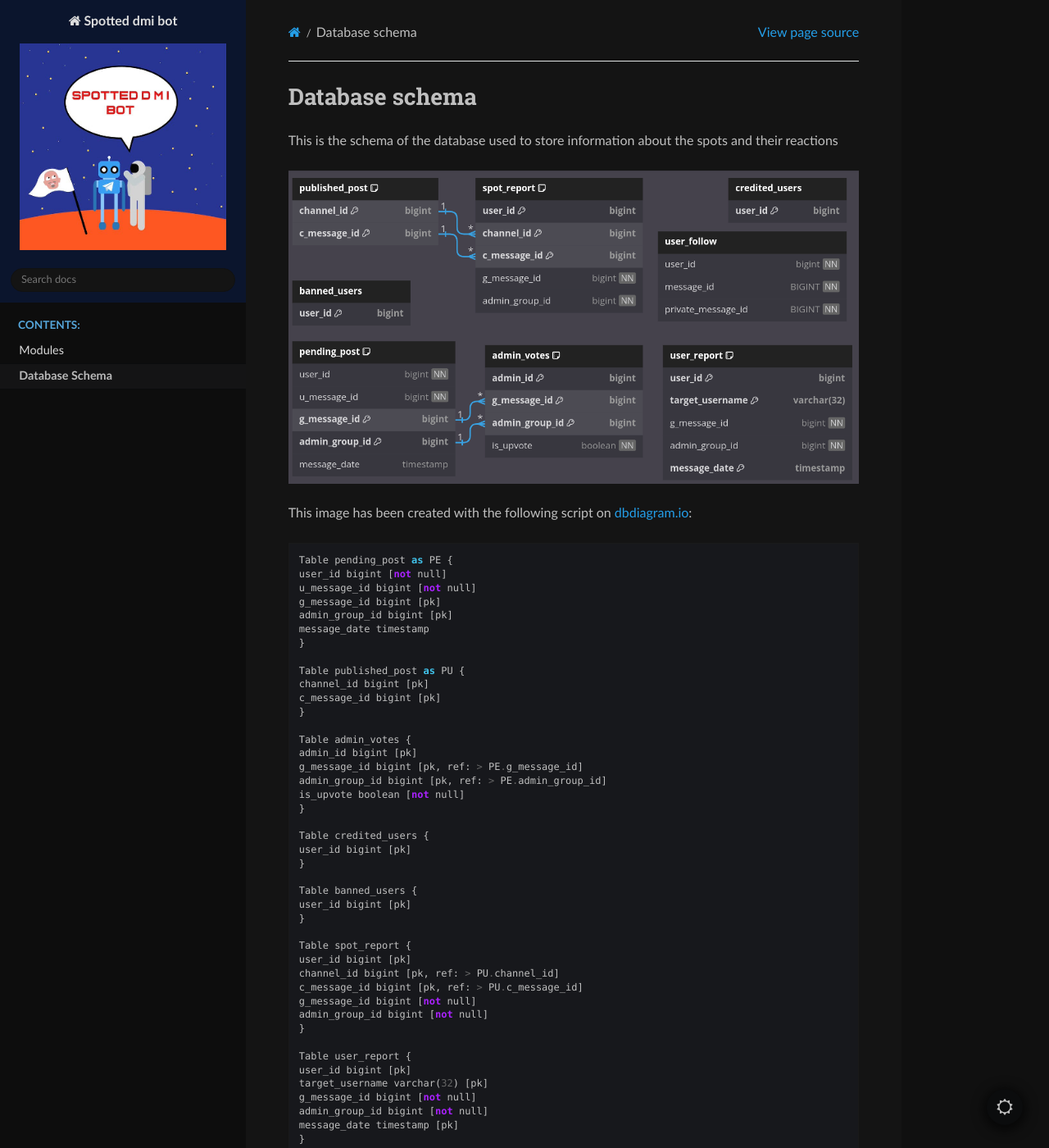
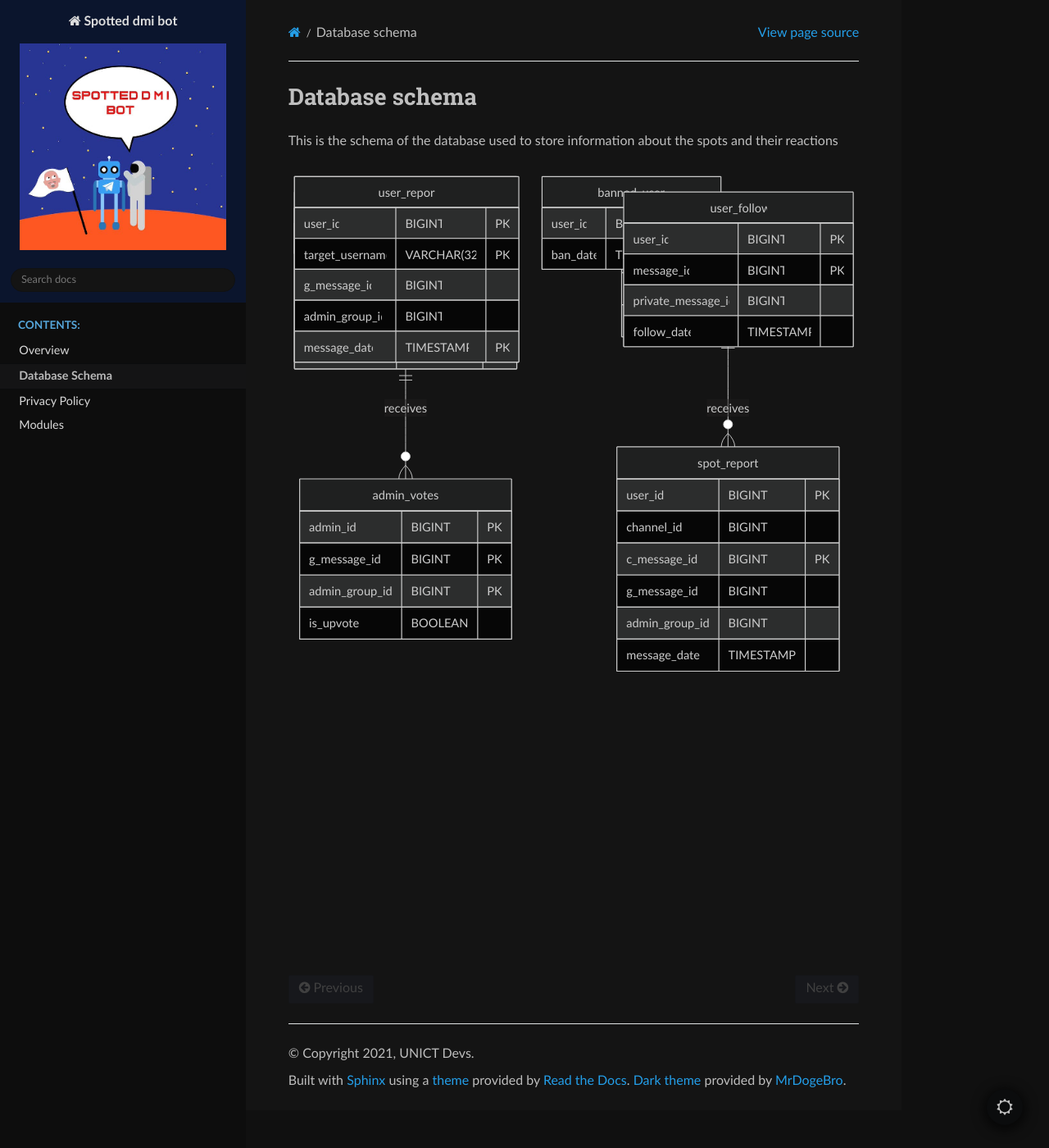
Before and after one commit to UNICT-DMI/Telegram-SpottedDMI-Bot, a Sphinx documentation site: the page built from docs/source/dbschema.rst, in a window 1280 px wide and 1400 px high. Shown: the whole window at 82% size. Built offline with Sphinx 7.4.7 and the Read the Docs theme 2.0.0, drawn with Linux system fonts in a browser that asks for light colours; some of the changed text lies outside the part shown.

```diff
--- a/docs/requirements.txt
+++ b/docs/requirements.txt
@@ -2,3 +2,5 @@ sphinx
 sphinx_rtd_theme
 sphinx_autodoc_typehints
 sphinx-rtd-dark-mode
+sphinxcontrib-mermaid
+m2r2
--- a/docs/source/conf.py
+++ b/docs/source/conf.py
@@ -19,8 +19,8 @@ sys.path.insert(0, os.path.abspath("../.."))  # path to the actual project root
 # -- Project information -----------------------------------------------------
 
 project = "Spotted dmi bot"
-copyright = "2021, Tend, drendog, alepiaz, Helias"
-author = "Tend, drendog, alepiaz, Helias"
+copyright = "2021, UNICT Devs"
+author = "Tend, drendog, alepiaz, Helias, Herbrant, LightDestory, TaToTanWeb"
 
 # -- General configuration ---------------------------------------------------
 
@@ -38,6 +38,8 @@ extensions = [
     "sphinx.ext.viewcode",  # add source code links to the documentation
     "sphinx.ext.coverage",  # add coverage links to the documentation
     "sphinx.ext.intersphinx",  # add external mapping to other documentation
+    "m2r2",  # to convert markdown to rst
+    "sphinxcontrib.mermaid",  # to render mermaid diagrams
 ]
 
 # Add any paths that contain templates here, relative to this directory.
@@ -119,3 +121,11 @@ intersphinx_mapping = {
     "pyscaffold": ("https://pyscaffold.org/en/stable", None),
     "telegram": ("https://docs.python-telegram-bot.org/en/stable/", None),
 }
+
+# -- Options for sphinxcontrib.mermaid ---------------------------------------
+mermaid_init_js = """
+mermaid.initialize({
+    startOnLoad: true,
+    theme: 'dark',
+});
+"""
--- a/docs/source/dbschema.rst
+++ b/docs/source/dbschema.rst
@@ -1,59 +1,72 @@
+.. _dbschema:
+
 Database schema
 ===========================================
 This is the schema of the database used to store information about the spots and their reactions
 
-.. image:: _static/img/DbSchema.png
-   :target: _static/img/DbSchema.png
-   :alt: Database schema
+.. mermaid::
 
-This image has been created with the following script on `dbdiagram.io <https://dbdiagram.io/home>`_::
-
-   Table pending_post as PE {
-   user_id bigint [not null]
-   u_message_id bigint [not null]
-   g_message_id bigint [pk]
-   admin_group_id bigint [pk]
-   message_date timestamp
+   erDiagram
+   "pending_post" {
+      user_id BIGINT
+      u_message_id BIGINT
+      g_message_id BIGINT PK
+      admin_group_id BIGINT PK
+      message_date TIMESTAMP
    }
 
-   Table published_post as PU {
-   channel_id bigint [pk]
-   c_message_id bigint [pk]
+   "admin_votes" {
+      admin_id BIGINT PK
+      g_message_id BIGINT PK
+      admin_group_id BIGINT PK
+      is_upvote BOOLEAN
    }
 
-   Table admin_votes {
-   admin_id bigint [pk]
-   g_message_id bigint [pk, ref: > PE.g_message_id]
-   admin_group_id bigint [pk, ref: > PE.admin_group_id]
-   is_upvote boolean [not null]
+   pending_post ||--o{ admin_votes : receives
+
+   "published_post" {
+      channel_id BIGINT PK
+      c_message_id BIGINT PK
+      message_date TIMESTAMP
    }
 
-   Table credited_users {
-   user_id bigint [pk]
+   "spot_report" {
+      user_id BIGINT PK
+      channel_id BIGINT
+      c_message_id BIGINT PK
+      g_message_id BIGINT
+      admin_group_id BIGINT
+      message_date TIMESTAMP
    }
 
-   Table banned_users {
-   user_id bigint [pk]
+   published_post ||--o{ spot_report : receives
+
+.. mermaid::
+
+   erDiagram
+   "credited_users" {
+      user_id BIGINT PK
    }
 
-   Table spot_report {
-   user_id bigint [pk]
-   channel_id bigint [pk, ref: > PU.channel_id]
-   c_message_id bigint [pk, ref: > PU.c_message_id]
-   g_message_id bigint [not null]
-   admin_group_id bigint [not null]
+   "banned_users" {
+      user_id BIGINT PK
+      ban_date TIMESTAMP
    }
 
-   Table user_report {
-   user_id bigint [pk]
-   target_username varchar(32) [pk]
-   g_message_id bigint [not null]
-   admin_group_id bigint [not null]
-   message_date timestamp [pk]
+.. mermaid::
+
+   erDiagram
+   "user_report" {
+      user_id BIGINT PK
+      target_username VARCHAR(32) PK
+      g_message_id BIGINT
+      admin_group_id BIGINT
+      message_date TIMESTAMP PK
    }
 
-   Table user_follow {
-   user_id bigint [not null]
-   message_id BIGINT [not null]
-   private_message_id BIGINT [not null]
+   "user_follow" {
+      user_id BIGINT PK
+      message_id BIGINT PK
+      private_message_id BIGINT
+      follow_date TIMESTAMP
    }
--- a/docs/source/index.rst
+++ b/docs/source/index.rst
@@ -13,8 +13,10 @@ For the complete source code, check this github `repo <https://github.com/UNICT-
    :maxdepth: 2
    :caption: Contents:
 
+   Overview <readme>
+   Database Schema <dbschema>
+   Privacy Policy <privacy>
    Modules <api/modules>
-   Database Schema <dbschema>
 
 Indices and tables
 ==================
--- /dev/null
+++ b/docs/source/readme.rst
@@ -0,0 +1,2 @@
+.. _readme:
+.. mdinclude:: ../../README.md
--- a/pyproject.toml
+++ b/pyproject.toml
@@ -39,6 +39,7 @@ dependencies = [
     "anyio==4.0.0",
     "APScheduler==3.10.4",
     "certifi==2023.7.22",
+    "cryptography==41.0.7",
     "h11==0.14.0",
     "httpcore==0.18.0",
     "httpx==0.25.0",
@@ -69,6 +70,7 @@ Changelog = "https://github.com/UNICT-DMI/Telegram-SpottedDMI-Bot/blob/main/.git
 # Entry points of the package
 [project.scripts]
 run_sql = "spotted.scripts.run_sql:main"
+f_crypto = "spotted.scripts.f_crypto:main"
 
 # Setuptool configuration (build system)
 [tool.setuptools]
--- a/src/spotted/config/yaml/settings.yaml
+++ b/src/spotted/config/yaml/settings.yaml
@@ -4,6 +4,7 @@ debug:
   log_file: "logs/spotted.log"
   log_error_file: "logs/spotted_error.log"
   db_file: "spotted.sqlite3"
+  crypto_key: ""
 post:
   community_group_id: -1
   channel_id: -2
```
Also changed, not shown: README.md (+34 -21 lines), docs/source/privacy.rst (added, +99 -0 lines), src/spotted/config/markdown/start.md (+1 -0 lines), .github/CHANGELOG.md, docs/source/_static/img/DbSchema.png (deleted), 8 other files.
